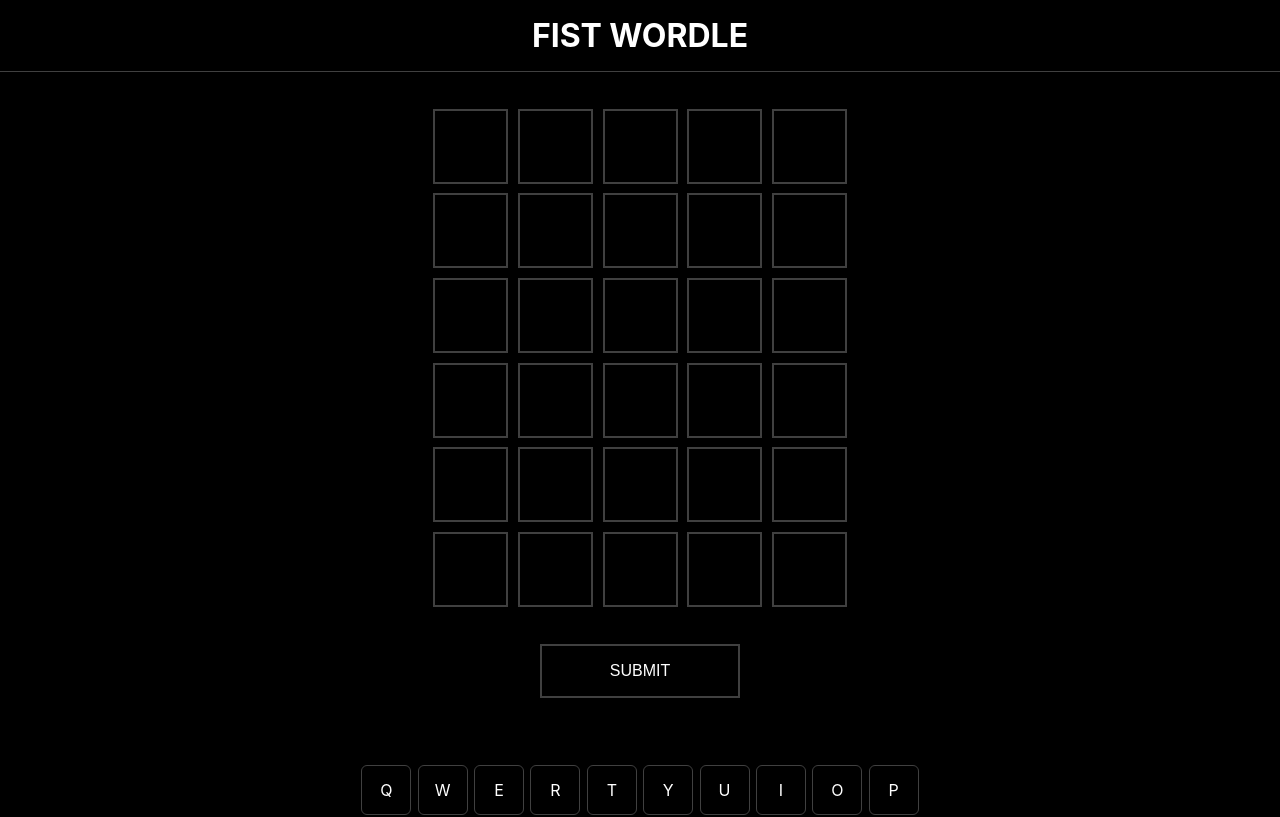
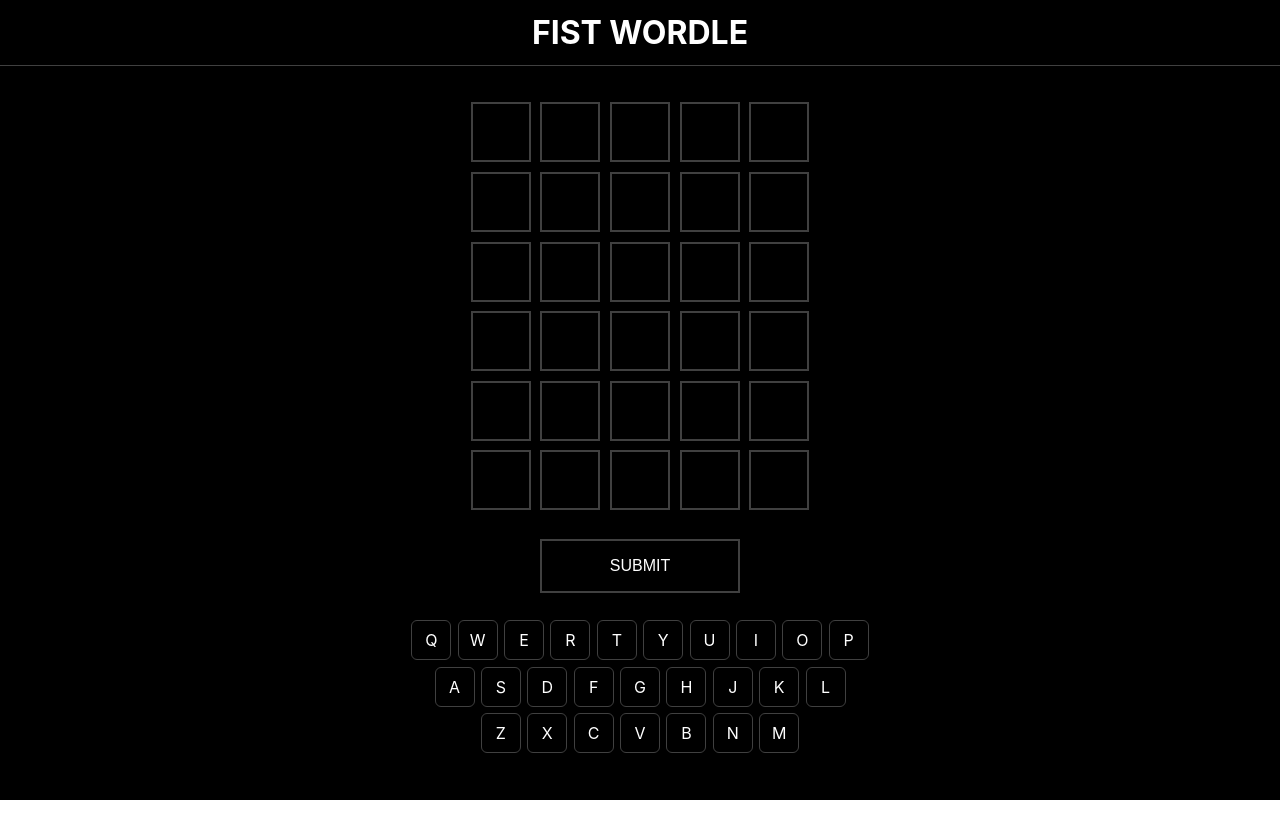
Before and after one commit to brandondykun/fist_wordle, a React (Create React App) app in the folder fist_wordle/: page / in a window 1280 px wide. Shown: the top 817 px of the page. Built offline with nearby package versions, Linux system fonts and the light colour scheme.

Commit message:
Changed sizes to have everything dispaly on the screen without scrolling.

```diff
--- a/fist_wordle/src/App.css
+++ b/fist_wordle/src/App.css
@@ -13,18 +13,18 @@
   text-align: center;
   background-color: black;
   min-height: 100vh;
-  padding-bottom: 10rem;
+  /* padding-bottom: 10rem; */
 }
 
 .page-title {
   color: white;
-  padding: 1rem 0 1rem 0;
+  padding: .8rem;
   border-bottom: 1px solid var(--grey);
 }
 
 .letter-input {
-  height: 15vw;
-  width: 15vw;
+  height: 12vw;
+  width: 12vw;
   border: 2px solid var(--grey);
   margin: .3rem;
   text-align: center;
@@ -39,7 +39,7 @@
 .submit-button {
   padding: 1rem;
   width: 200px;
-  margin: 2rem 0 4rem 0;
+  margin: 1.5rem 0 1.5rem 0;
   font-size: 1rem;
   color: white;
   background-color: black;
@@ -76,7 +76,6 @@
   border: 1px solid var(--grey);
   padding: .5rem;
   margin: .2rem;
-  /* font-size: 1rem; */
   height: 8vw;
   width: 8vw;
   display: flex;
@@ -86,8 +85,8 @@
 }
 
 .grey-key {
-  color: rgb(41, 41, 41);
-  border-color: rgb(41, 41, 41);
+  color: rgb(35, 35, 35);
+  border-color: rgb(27, 27, 27);
 }
 
 .green-key {
@@ -104,14 +103,14 @@
 
 @media only screen and (min-width: 600px) {
   .letter-input {
-    height: 75px;
-    width: 75px;
+    height: 60px;
+    width: 60px;
     font-size: 2rem;
   }
 
   .key {
     font-size: 1rem;
-    height: 50px;
-    width: 50px;
+    height: 40px;
+    width: 40px;
   }
 }
```
